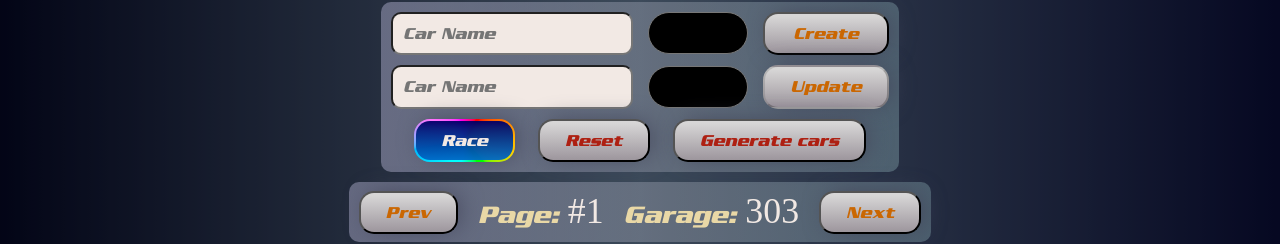
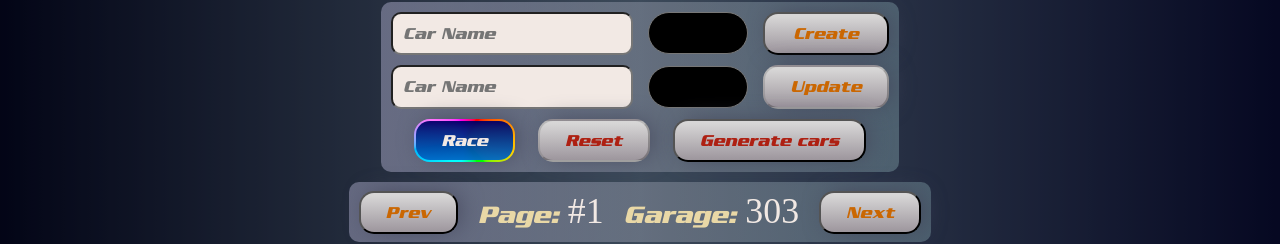
Before and after one commit to RoierS/async-race-project, a React (Vite) app: page /garage in a window 1280 px wide. Shown: the part 142-386 px from the top of the page. Built offline with nearby package versions, Linux system fonts and the light colour scheme; no server answers; a web font is replaced by a local one.

Commit message:
feat: implement race animation for all cars on page

```diff
--- a/src/App.tsx
+++ b/src/App.tsx
@@ -1,3 +1,4 @@
+import RaceProvider from "@context/RaceContext";
 import AppLayout from "@pages/AppLayout/AppLayout";
 import Garage from "@pages/Garage/Garage";
 import PageNotFound from "@pages/PageNotFound/PageNotFound";
@@ -34,6 +35,7 @@ const toastOptions = {
 
 function App() {
   return (
+    <RaceProvider>
       <QueryClientProvider client={queryClient}>
         <ReactQueryDevtools initialIsOpen={false} />
         <BrowserRouter>
@@ -54,6 +56,7 @@ function App() {
           toastOptions={toastOptions}
         />
       </QueryClientProvider>
+    </RaceProvider>
   );
 }
 
--- /dev/null
+++ b/src/context/RaceContext.tsx
@@ -0,0 +1,56 @@
+import {
+  createContext,
+  MutableRefObject,
+  ReactNode,
+  useContext,
+  useMemo,
+  useRef,
+  useState,
+} from "react";
+
+interface IRaceContext {
+  isRace: boolean;
+  setIsRace: React.Dispatch<React.SetStateAction<boolean>>;
+  carRefs: MutableRefObject<
+    Record<string, MutableRefObject<HTMLImageElement | null>>
+  >;
+  flagRefObj: MutableRefObject<
+    Record<string, MutableRefObject<HTMLImageElement | null>>
+  >;
+}
+
+export const RaceContext = createContext<IRaceContext | null>(null);
+
+function RaceProvider({ children }: { children: ReactNode }) {
+  const [isRace, setIsRace] = useState(false);
+  const carRefs = useRef<
+    Record<string, MutableRefObject<HTMLImageElement | null>>
+  >({});
+
+  const flagRefObj = useRef<
+    Record<string, MutableRefObject<HTMLImageElement | null>>
+  >({});
+
+  const value = useMemo(
+    () => ({
+      carRefs,
+      flagRefObj,
+      isRace,
+      setIsRace,
+    }),
+    [isRace],
+  );
+
+  return <RaceContext.Provider value={value}>{children}</RaceContext.Provider>;
+}
+
+// eslint-disable-next-line react-refresh/only-export-components
+export function useRace() {
+  const context = useContext(RaceContext);
+  if (!context) {
+    throw new Error("useRace must be used within a RaceProvider");
+  }
+  return context;
+}
+
+export default RaceProvider;
--- a/src/helpers/resetCarPosition.ts
+++ b/src/helpers/resetCarPosition.ts
@@ -1,12 +1,11 @@
 interface IResetCarPosition {
-  carRef: React.RefObject<HTMLImageElement>;
-  flagRef: React.RefObject<HTMLImageElement>;
+  currentCar: HTMLImageElement;
+  currentFlag: HTMLImageElement;
 }
 
-const resetCarPosition = ({ carRef, flagRef }: IResetCarPosition) => {
-  if (carRef.current && flagRef.current) {
-    const carImage = carRef.current;
-
+const resetCarPosition = ({ currentCar, currentFlag }: IResetCarPosition) => {
+  if (currentCar && currentFlag) {
+    const carImage = currentCar;
     carImage.style.transform = `translateX(0px) scaleX(-1)`;
   }
 };
--- a/src/hooks/useCarAnimation.ts
+++ b/src/hooks/useCarAnimation.ts
@@ -1,54 +1,59 @@
-import { RefObject, useRef, useState } from "react";
+/* eslint-disable max-lines-per-function */
+import { useRef, useState } from "react";
 
 import { DIST } from "@constants/constants";
+import { useRace } from "@context/RaceContext";
 import resetCarPosition from "@helpers/resetCarPosition";
 import { startStopCarEngine, switchToDriveMode } from "@services/apiGarage";
 
-interface StartStop {
-  id: number;
-  carRef: RefObject<HTMLImageElement>;
-  flagRef: RefObject<HTMLImageElement>;
-}
-
 const useCarAnimation = () => {
-  const [isAnimating, setIsAnimating] = useState(false);
-  const animationRequestId = useRef<number | null>(null);
+  const { carRefs, flagRefObj, isRace } = useRace();
+  const [isAnimating, setIsAnimating] = useState<{ [key: number]: boolean }>(
+    {},
+  );
+  const animationRequestIds = useRef<{ [key: number]: number | null }>({});
   const controller = useRef(new AbortController());
-  const startAnimation = async ({ id, carRef, flagRef }: StartStop) => {
-    if (!carRef.current || !flagRef.current || !id) return;
-    setIsAnimating(true);
+  const startAnimation = async (id: number) => {
+    const currentCar = carRefs.current[id].current;
+    const currentFlag = flagRefObj.current[id].current;
+    if (!currentCar || !currentFlag) return;
+    setIsAnimating((prev) => ({ ...prev, [id]: true }));
     const { velocity, distance } = await startStopCarEngine(id, "started");
     const animationTime = distance / velocity;
-    const carElement = carRef.current;
     const trackDistance =
       Math.abs(
-        carElement.getBoundingClientRect().left -
-          flagRef.current.getBoundingClientRect().left,
+        currentCar.getBoundingClientRect().left -
+          currentFlag.getBoundingClientRect().left,
       ) + DIST;
     const startTime = performance.now();
     const step = async (currentTime: number) => {
-      if (!carElement) return;
+      if (!currentCar) return;
       const progress = (currentTime - startTime) / animationTime;
       const newPosition = Math.min(progress * trackDistance, trackDistance);
-      carElement.style.transform = `translateX(${newPosition}px) scaleX(-1)`;
+      currentCar.style.transform = `translateX(${newPosition}px) scaleX(-1)`;
       if (progress < 1 && !controller.current.signal.aborted) {
-        animationRequestId.current = requestAnimationFrame(step);
+        animationRequestIds.current[id] = requestAnimationFrame(step);
       }
     };
-    animationRequestId.current = requestAnimationFrame(step);
+    animationRequestIds.current[id] = requestAnimationFrame(step);
     const response = await switchToDriveMode(id, controller.current.signal);
-    if (!response.success) cancelAnimationFrame(animationRequestId.current);
+    if (!response.success) {
+      cancelAnimationFrame(animationRequestIds.current[id]);
+    }
   };
-  const stopAnimation = async ({ id, carRef, flagRef }: StartStop) => {
-    if (!carRef.current || !id || !animationRequestId.current) return;
-    setIsAnimating(false);
+
+  const stopAnimation = async (id: number) => {
+    const currentCar = carRefs.current[id].current;
+    const currentFlag = flagRefObj.current[id].current;
+    if (!currentCar || !animationRequestIds.current[id] || !currentFlag) return;
+    setIsAnimating((prev) => ({ ...prev, [id]: false }));
     controller.current.abort();
     await startStopCarEngine(id, "stopped");
-    cancelAnimationFrame(animationRequestId.current);
-    resetCarPosition({ carRef, flagRef });
+    cancelAnimationFrame(animationRequestIds.current[id]);
+    resetCarPosition({ currentCar, currentFlag });
     controller.current = new AbortController();
   };
-  return { isAnimating, startAnimation, stopAnimation };
+  return { isRace, isAnimating, startAnimation, stopAnimation };
 };
 
 export default useCarAnimation;
--- a/src/interfaces/Car.ts
+++ b/src/interfaces/Car.ts
@@ -1,7 +1,7 @@
 export interface Car {
   distance?: number;
-  velocity?: null;
-  id?: number;
+  velocity?: number;
+  id: number;
   name?: string;
   color?: string;
   time?: number;
--- a/src/ui/CarBlock/CarBlock.tsx
+++ b/src/ui/CarBlock/CarBlock.tsx
@@ -1,17 +1,16 @@
-import { useRef } from "react";
+/* eslint-disable max-lines-per-function */
+import { useEffect, useRef } from "react";
 
 import { defaultCarColor } from "@constants/constants";
+import { useRace } from "@context/RaceContext";
 import useCarAnimation from "@hooks/useCarAnimation";
 import useDeleteCar from "@hooks/useDeleteCar";
 import { Car } from "@interfaces/Car";
 import Button from "@ui/Button/Button";
-
 import CarImageWrapper from "@ui/CarImageWrapper/CarImageWrapper";
 import CarRaceControls from "@ui/CarRaceControls/CarRaceControls";
 import FinishFlag from "@ui/FinishFlag/FinishFlag";
-
 import Track from "@ui/Track/Track";
-
 import TrackLine from "@ui/TrackLine/TrackLine";
 
 import styles from "./CarBlock.module.css";
@@ -23,31 +22,47 @@ interface CarBlockProps {
 
 function CarBlock({ car, onSelectCar }: CarBlockProps) {
   const { color = defaultCarColor, name, id } = car;
+  const { carRefs, flagRefObj } = useRace();
   const { deleteExistingCar } = useDeleteCar();
+  const { isRace, isAnimating, startAnimation, stopAnimation } =
+    useCarAnimation();
   const carRef = useRef<HTMLImageElement | null>(null);
   const flagRef = useRef<HTMLImageElement | null>(null);
-  const { isAnimating, startAnimation, stopAnimation } = useCarAnimation();
-  const handleStart = () => id && startAnimation({ id, carRef, flagRef });
-  const handleStop = () => id && stopAnimation({ id, carRef, flagRef });
+  const handleStart = () => startAnimation(id);
+  const handleStop = () => stopAnimation(id);
+  const handleRemove = () => deleteExistingCar(id);
+
+  useEffect(() => {
+    const carRefsCurrent = carRefs.current;
+    const flagRefObjCurrent = flagRefObj.current;
+    carRefsCurrent[id] = carRef;
+    flagRefObjCurrent[id] = flagRef;
+    return () => {
+      delete carRefsCurrent[id];
+      delete flagRefObjCurrent[id];
+    };
+  }, [carRefs, flagRefObj, id]);
+
   return (
     <div className={styles.carBlock}>
       <CarRaceControls>
-        <Button onClick={() => onSelectCar(car)} disabled={isAnimating}>
+        <Button onClick={() => onSelectCar(car)} disabled={isAnimating[id]}>
           Select 👆
         </Button>
-        <Button
-          onClick={() => id && deleteExistingCar(id)}
-          disabled={isAnimating}
-        >
+        <Button onClick={handleRemove} disabled={isAnimating[id]}>
           Remove 🗑️
         </Button>
         <p className={styles.carName}>{name}</p>
       </CarRaceControls>
       <Track>
-        <Button onClick={handleStart} purpose="start" disabled={isAnimating}>
+        <Button
+          onClick={handleStart}
+          purpose="start"
+          disabled={isAnimating[id] || isRace}
+        >
           Start
         </Button>
-        <Button onClick={handleStop} purpose="stop" disabled={!isAnimating}>
+        <Button onClick={handleStop} purpose="stop" disabled={!isAnimating[id]}>
           Stop
         </Button>
         <CarImageWrapper carImageRef={carRef} color={color} />
--- a/src/ui/RaceOperations/RaceOperations.tsx
+++ b/src/ui/RaceOperations/RaceOperations.tsx
@@ -1,27 +1,37 @@
+import { useRace } from "@context/RaceContext";
+import useCarAnimation from "@hooks/useCarAnimation";
 import Button from "@ui/Button/Button";
 
 import styles from "./RaceOperations.module.css";
 
 function RaceOperations() {
+  const { startAnimation, stopAnimation } = useCarAnimation();
+  const { carRefs, isRace, setIsRace } = useRace();
+
   const handleRace = () => {
-    // TODO: implement race logic
+    setIsRace(true);
+    Object.entries(carRefs.current).forEach(([id]) => {
+      startAnimation(parseInt(id, 10));
+    });
   };
   const handleRaceReset = () => {
-    // TODO: implement reset logic
+    setIsRace(false);
+    Object.entries(carRefs.current).forEach(([id]) => {
+      stopAnimation(parseInt(id, 10));
+    });
   };
   const handleGenereCars = () => {
     // TODO: implement generate cars logic
   };
-
   return (
     <div className={styles.raceOperations}>
-      <Button type="button" onClick={handleRace} purpose="race">
+      <Button onClick={handleRace} purpose="race" disabled={isRace}>
         Race
       </Button>
-      <Button type="button" onClick={handleRaceReset}>
+      <Button onClick={handleRaceReset} disabled={!isRace}>
         Reset
       </Button>
-      <Button type="button" onClick={handleGenereCars}>
+      <Button onClick={handleGenereCars} disabled={isRace}>
         Generate cars
       </Button>
     </div>
--- a/tsconfig.json
+++ b/tsconfig.json
@@ -19,7 +19,8 @@
       "@interfaces/*": ["src/interfaces/*"],
       "@common/*": ["src/common/*"],
       "@helpers/*": ["src/helpers/*"],
-      "@services/*": ["src/services/*"]
+      "@services/*": ["src/services/*"],
+      "@context/*": ["src/context/*"]
     },
 
     /* Bundler mode */
--- a/tsconfig.node.json
+++ b/tsconfig.node.json
@@ -19,7 +19,8 @@
     "@store/*": ["./store/*"],
     "@ui/*": ["./ui/*"],
     "@helpers/*": ["./helpers/*"],
-    "@services/*": ["./services/*"]
+    "@services/*": ["./services/*"],
+    "@context/*": ["src/context/*"]
   },
   "include": ["vite.config.ts"]
 }
--- a/vite.config.ts
+++ b/vite.config.ts
@@ -18,6 +18,7 @@ export default defineConfig({
       "@helpers": path.resolve(__dirname, "./src/helpers"),
       "@services": path.resolve(__dirname, "./src/services"),
       "@hooks": path.resolve(__dirname, "./src/hooks"),
+      "@context": path.resolve(__dirname, "./src/context"),
     },
   },
 });
```
Lines whose indentation alone changed are shown as unchanged.
